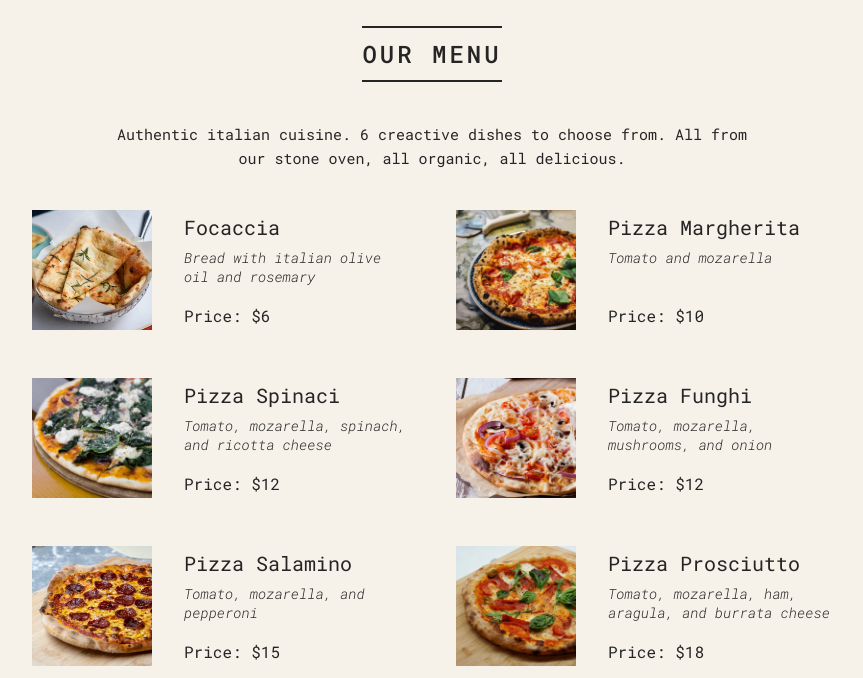
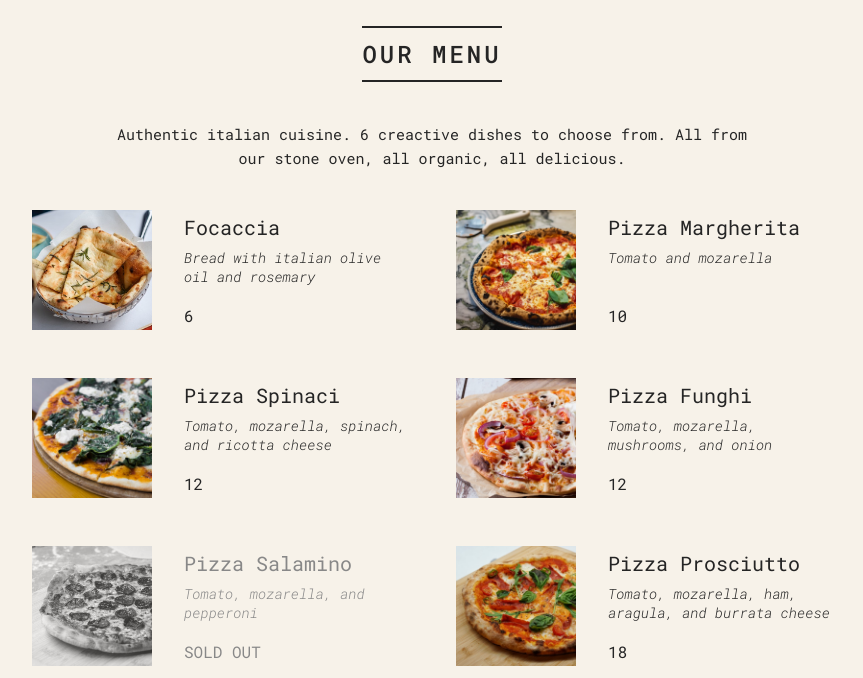
Before and after one commit to byunn90/PizzaMenu, a React app in the folder pizza-menu/: page / in a window 1280 px wide. Shown: the part 122-800 px from the top of the page, without its empty margins (208-1071 px from the left). Built offline with nearby package versions, Linux system fonts and the light colour scheme.

Commit message:
pizza project finished

```diff
--- a/pizza-menu/public/index.html
+++ b/pizza-menu/public/index.html
@@ -24,7 +24,7 @@
       work correctly both with client-side routing and a non-root public URL.
       Learn how to configure a non-root public URL by running `npm run build`.
     -->
-    <title>React App</title>
+    <title>Fast React Pizza Co.</title>
   </head>
   <body>
     <noscript>You need to enable JavaScript to run this app.</noscript>
--- a/pizza-menu/src/index.js
+++ b/pizza-menu/src/index.js
@@ -43,7 +43,7 @@ const pizzaData = [
     ingredients: "Tomato, mozarella, and pepperoni",
     price: 15,
     photoName: salamino,
-    soldOut: false,
+    soldOut: true,
   },
   {
     name: "Pizza Prosciutto",
@@ -118,14 +118,19 @@ function Menu() {
 }
 function Pizza({ pizzaObj }) {
   console.log(pizzaObj);
-  if (pizzaObj.soldOut) return null;
+  // if (pizzaObj.soldOut) return null;
   return (
-    <li className="pizza">
+    <li className={`pizza ${pizzaObj.soldOut ? "sold-out" : ""}`}>
       <img src={pizzaObj.photoName} alt={pizzaObj.name} />
       <div>
         <h3>{pizzaObj.name}</h3>
         <p>{pizzaObj.ingredients}</p>
-        <span>Price: ${pizzaObj.price}</span>
+        {/* {pizzaObj.soldOut ? (
+          <span>SOLD OUT</span>
+        ) : (
+          <span>{pizzaObj.price}</span>
+        )} */}
+        <span>{pizzaObj.soldOut ? "SOLD OUT" : pizzaObj.price}</span>
       </div>
     </li>
   );
```
